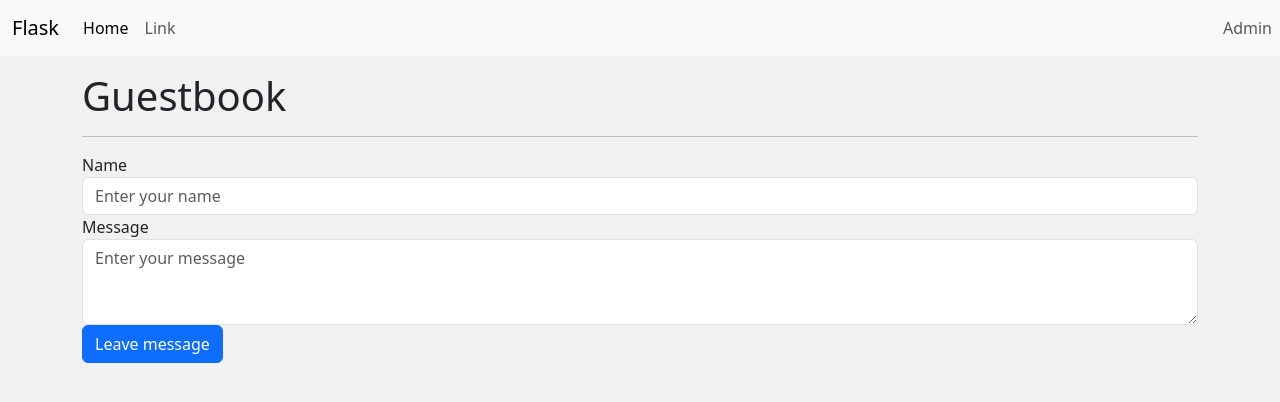
After one commit to ton731/flask-learning, a Flask app: page /guestbook in a window 1280 px wide. The commit adds this page. Shown: the top 402 px of the page. Run offline with Flask 2, Linux system fonts and the light colour scheme.

Commit message:
add dynamic url, json, fetch API

```diff
--- /dev/null
+++ b/app/templates/public/guestbook.html
@@ -0,0 +1,77 @@
+{% extends "public/templates/public_template.html" %}
+
+{% block title %} Guestbook {% endblock %}
+
+
+
+{% block main %}
+
+<div class="container">
+    <div class="row">
+        <div class="col">
+
+            <h1>Guestbook</h1>
+            <hr>
+
+            <div class="mb-3">
+
+                <div class="form-group">
+                    <label>Name</label>
+                    <input type="text" class="form-control" id="name" placeholder="Enter your name">
+                </div>
+
+                <div class="form-group">
+                    <label>Message</label>
+                    <textarea class="form-control" id="message" cols="30" rows="3" placeholder="Enter your message"></textarea>
+                </div>
+
+                <button class="btn btn-primary" onclick="submit_entry();"">Leave message</button>
+
+            </div>
+
+        </div>
+    </div>
+</div>
+
+{% endblock %}
+
+
+
+{% block script %}
+
+<script>
+
+    function submit_entry(){
+        var name = document.getElementById("name");
+        var message = document.getElementById("message");
+
+        var entry = {
+            name: name.value,
+            message: message.value
+        };
+
+        fetch(`${window.origin}/guestbook/create-entry`, {
+            method: "POST",
+            credentials: "include",
+            body: JSON.stringify(entry),
+            cache: "no-cache",
+            headers: new Headers({
+                "content-type": "application/json"
+            })
+        })
+        .then(function (response){
+            if (response.status !== 200){
+                console.log(`Response status was not 200: ${response.status}`);
+                return ;
+            }
+
+            response.json().then(function (data){
+                console.log(data);
+            })
+        })
+    }
+
+</script>
+
+
+{% endblock %}
--- a/app/templates/public/templates/public_template.html
+++ b/app/templates/public/templates/public_template.html
@@ -13,8 +13,7 @@
     <link href="https://cdn.jsdelivr.net/npm/bootstrap@5.3.0-alpha1/dist/css/bootstrap.min.css" rel="stylesheet"
         integrity="sha384-GLhlTQ8iRABdZLl6O3oVMWSktQOp6b7In1Zl3/Jr59b6EGGoI1aFkw7cmDA6j6gD" crossorigin="anonymous">
 
-    <link rel="stylesheet" href="static/css/style.css">
-
+        <link rel="stylesheet" href="{{ url_for('static', filename='css/style.css') }}">
 
 </head>
 
@@ -65,6 +64,8 @@
     <script src="https://cdn.jsdelivr.net/npm/bootstrap@5.3.0-alpha1/dist/js/bootstrap.bundle.min.js"
         integrity="sha384-w76AqPfDkMBDXo30jS1Sgez6pr3x5MlQ1ZAGC+nuZB+EYdgRZgiwxhTBTkF7CXvN"
         crossorigin="anonymous"></script>
+    {% block script %}{% endblock %}
+
 </body>
 
 </html>
--- a/app/views.py
+++ b/app/views.py
@@ -1,6 +1,6 @@
 from app import app
 
-from flask import render_template, request, redirect
+from flask import render_template, request, redirect, jsonify, make_response
 
 
 @app.route("/")
@@ -45,3 +45,78 @@ def sign_up():
         return redirect(request.url)
 
     return render_template("public/sign_up.html")
+
+
+
+
+# fake database using dictionary
+users = {
+    'mitsuhiko': {
+        "name": "Armin Ronacher",
+        "bio": "Creator of the Flask framework",
+        "twitter_handle": "@mitsuhuijo"
+    },
+    "gvanrossum": {
+        "name": "Guido Van Rossum",
+        "bio": "Creator of the Python programming language",
+        "twitter_handle": "@gvanrossum"
+    },
+    "elonmusk": {
+        "name": "Elon Musk",
+        "bio": "technology entrepreneuer, investor, and engineer",
+        "twitter_handle": "@elonmusk"
+    }
+}
+
+
+# dynamic url with one vairable
+@app.route("/profile/<username>")
+def profile(username):
+
+    user = None
+    if username in users:
+        user = users[username]
+
+    return render_template("public/profile.html", username=username, user=user)
+
+
+# dynamic url with multiple variables
+@app.route("/multiple/<a>/<b>/<c>")
+def multiple(a, b, c):
+    return f"a: {a}, b: {b}, c: {c}"
+
+
+# json with flask
+@app.route("/json", methods=["POST"])
+def json():
+
+    if request.is_json:
+        req = request.get_json()
+        response = {
+            "message": "JSON reveived",
+            "name": req.get("name")
+        }
+        res = make_response(jsonify(response), 200)
+
+        return res
+
+    else:
+        res = make_response(jsonify({"message": "No JSON reveived"}), 400)
+        return res
+
+
+# flask and fetch API
+@app.route("/guestbook")
+def guestbook():
+    return render_template("public/guestbook.html")
+
+
+@app.route("/guestbook/create-entry", methods=["POST"])
+def create_entry():
+
+    req = request.get_json()
+    print(req)
+
+    res = make_response(jsonify(req), 200)
+
+    return res
```
Also changed, not shown: app/templates/public/profile.html (added, +36 -0 lines).
